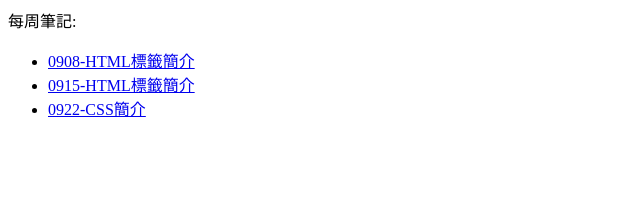
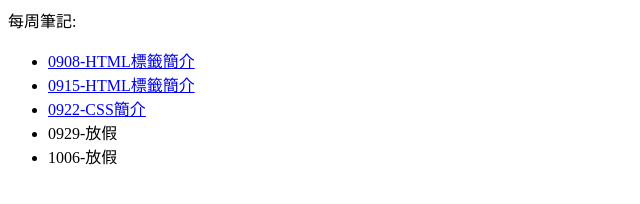
Before and after one commit to 410334-fhsh/web410334, a plain HTML site: page index.html in a window 1280 px wide. Shown: the whole page, without its empty margins (0-640 px from the left). Drawn offline with Linux system fonts and the light colour scheme.

Commit message:
記錄放假日

```diff
--- a/index.html
+++ b/index.html
@@ -7,6 +7,8 @@
 <li><a href="0908.html" target="_blank">0908-HTML標籤簡介</a></li>
 <li><a href="0915.html" target="_blank">0915-HTML標籤簡介</a></li>
 <li><a href="0922.html" target="_blank">0922-CSS簡介</a></li>
+<li>0929-放假</li>
+<li>1006-放假</li>
 </ul></p>
 
 
```
